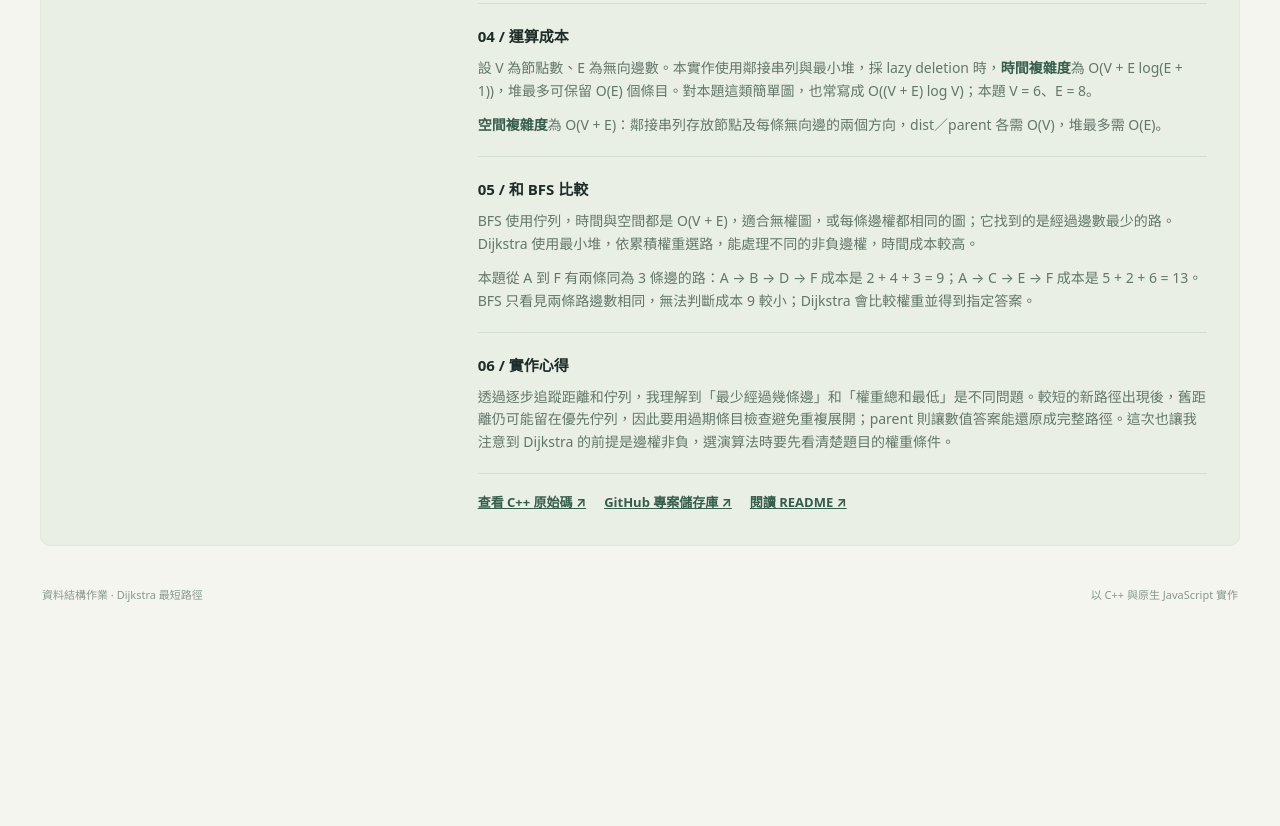
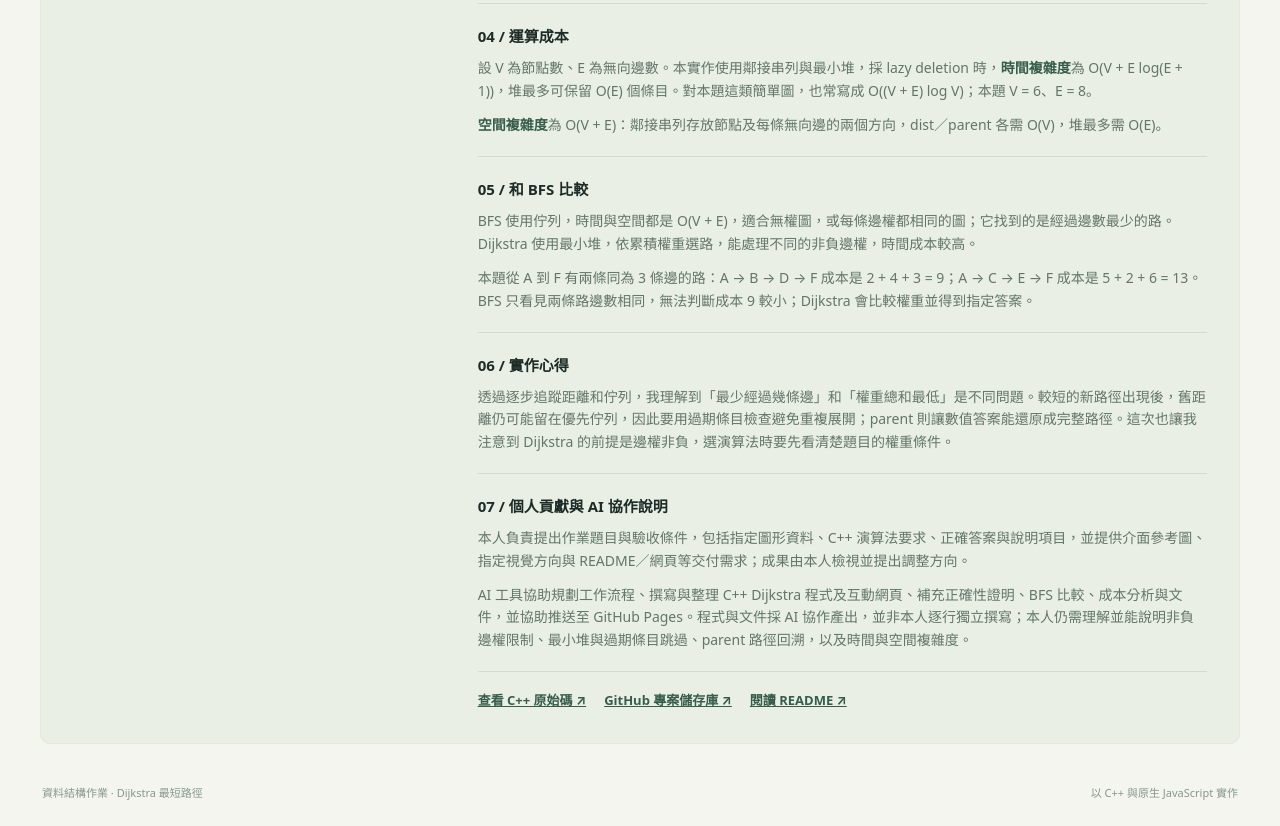
Before and after one commit to Joseph-MingEn/ntou-dijkstra-shortest-path, a plain HTML site: page index.html in a window 1280 px wide. Shown: the part 2324-3150 px from the top of the page. Before the commit the page ends 2953 px from the top, so only its background shows below. Drawn offline with Linux system fonts and the light colour scheme.

Commit message:
Document individual contribution and AI collaboration

```diff
--- a/index.html
+++ b/index.html
@@ -43,6 +43,7 @@
         <section><h3>04 / 運算成本</h3><p>設 V 為節點數、E 為無向邊數。本實作使用鄰接串列與最小堆，採 lazy deletion 時，<strong>時間複雜度</strong>為 O(V + E log(E + 1))，堆最多可保留 O(E) 個條目。對本題這類簡單圖，也常寫成 O((V + E) log V)；本題 V = 6、E = 8。</p><p><strong>空間複雜度</strong>為 O(V + E)：鄰接串列存放節點及每條無向邊的兩個方向，dist／parent 各需 O(V)，堆最多需 O(E)。</p></section>
         <section><h3>05 / 和 BFS 比較</h3><p>BFS 使用佇列，時間與空間都是 O(V + E)，適合無權圖，或每條邊權都相同的圖；它找到的是經過邊數最少的路。Dijkstra 使用最小堆，依累積權重選路，能處理不同的非負邊權，時間成本較高。</p><p>本題從 A 到 F 有兩條同為 3 條邊的路：A → B → D → F 成本是 2 + 4 + 3 = 9；A → C → E → F 成本是 5 + 2 + 6 = 13。BFS 只看見兩條路邊數相同，無法判斷成本 9 較小；Dijkstra 會比較權重並得到指定答案。</p></section>
         <section><h3>06 / 實作心得</h3><p>透過逐步追蹤距離和佇列，我理解到「最少經過幾條邊」和「權重總和最低」是不同問題。較短的新路徑出現後，舊距離仍可能留在優先佇列，因此要用過期條目檢查避免重複展開；parent 則讓數值答案能還原成完整路徑。這次也讓我注意到 Dijkstra 的前提是邊權非負，選演算法時要先看清楚題目的權重條件。</p></section>
+        <section><h3>07 / 個人貢獻與 AI 協作說明</h3><p>本人負責提出作業題目與驗收條件，包括指定圖形資料、C++ 演算法要求、正確答案與說明項目，並提供介面參考圖、指定視覺方向與 README／網頁等交付需求；成果由本人檢視並提出調整方向。</p><p>AI 工具協助規劃工作流程、撰寫與整理 C++ Dijkstra 程式及互動網頁、補充正確性證明、BFS 比較、成本分析與文件，並協助推送至 GitHub Pages。程式與文件採 AI 協作產出，並非本人逐行獨立撰寫；本人仍需理解並能說明非負邊權限制、最小堆與過期條目跳過、parent 路徑回溯，以及時間與空間複雜度。</p></section>
         <div class="guide-links"><a href="dijkstra.cpp">查看 C++ 原始碼 ↗</a><a href="https://github.com/Joseph-MingEn/ntou-dijkstra-shortest-path">GitHub 專案儲存庫 ↗</a><a href="https://github.com/Joseph-MingEn/ntou-dijkstra-shortest-path#readme">閱讀 README ↗</a></div>
       </div>
     </section>
```
Also changed, not shown: 2 other files.
